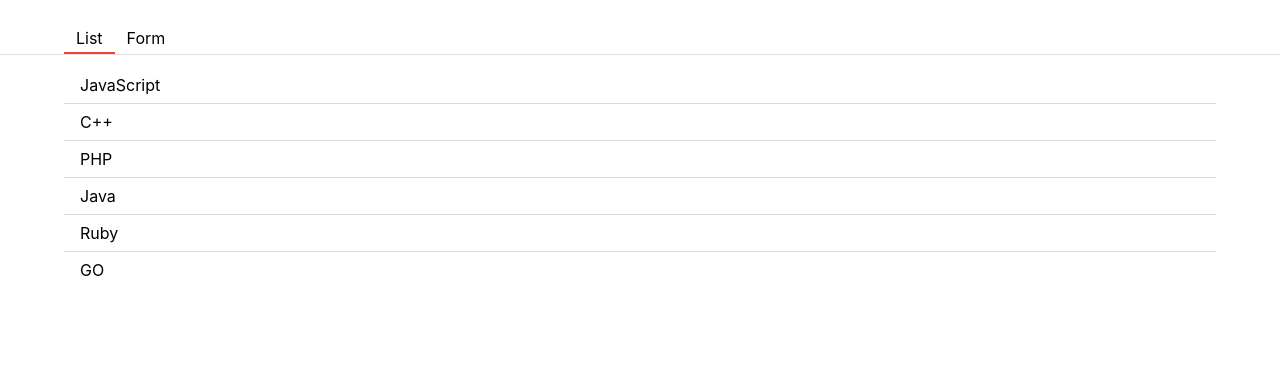
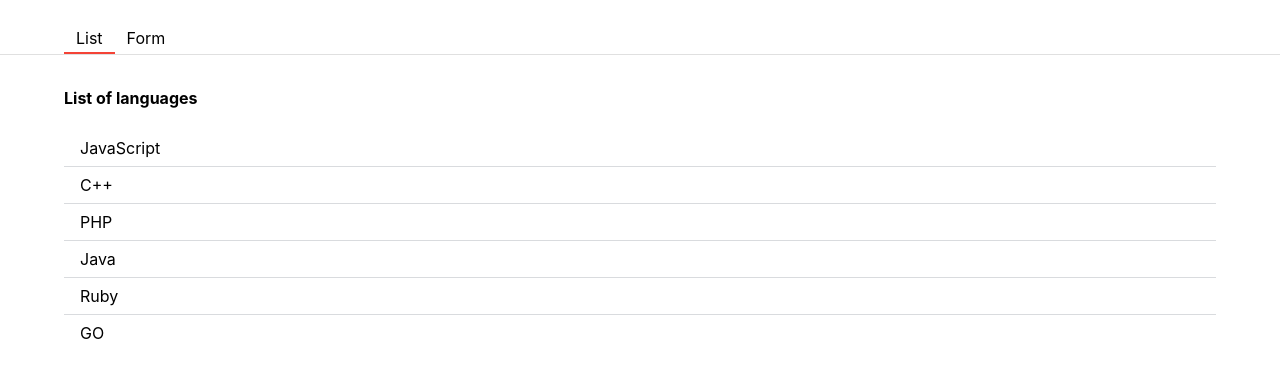
Before and after one commit to Chimoha31/Practicum_React, a React (Create React App) app: page / in a window 1280 px wide. Shown: the top 378 px of the page. Built offline with nearby package versions, Linux system fonts and the light colour scheme.

Commit message:
Received children

```diff
--- a/src/Form.js
+++ b/src/Form.js
@@ -1,5 +1,6 @@
 import React, { useState } from "react";
 import {Button} from './compoents/button';
+import {TabBodyContainer} from './compoents/tab-body-container';
 import styled from 'styled-components';
 
 const Form = (props) => {
@@ -16,8 +17,7 @@ const Form = (props) => {
   };
 
   return (
-    <Container>
-      <h4>Add new language</h4>
+    <TabBodyContainer title="Add new language">
       <form onSubmit={submitForm}>
         <div>
           <Label>Language</Label>
@@ -27,13 +27,10 @@ const Form = (props) => {
           <FormButton>Add</FormButton>
         </ButtonContainer>
       </form>
-    </Container>
+    </TabBodyContainer>
   );
 };
 
-const Container = styled.div`
-  padding: 12px 64px;
-`
 const Label = styled.label`
   display: flex;
   color:#757575;
--- a/src/List.js
+++ b/src/List.js
@@ -1,35 +1,39 @@
-import React, {useEffect} from "react";
-import styled from 'styled-components';
+import React, { useEffect } from "react";
+import { TabBodyContainer } from "./compoents/tab-body-container";
+import styled from "styled-components";
 
 const List = (props) => {
+  const langs = props.langs;
+
   useEffect(() => {
     console.log("List.js: useEffect");
 
     return () => {
-      console.log("List.js: useEffect: unmount")
-    }
+      console.log("List.js: useEffect: unmount");
+    };
   });
 
-  const langs = props.langs;
   return (
-    <Container>
-      {langs.map((lang, index) => {
-        return <ListItem key={index}>{lang}</ListItem>;
-      })}
-    </Container>
+    <TabBodyContainer title="List of languages">
+      <div>
+        {langs.map((lang, index) => {
+          return <ListItem key={index}>{lang}</ListItem>;
+        })}
+      </div>
+    </TabBodyContainer>
   );
 };
 
 const Container = styled.div`
   padding: 12px 64px;
-`
+`;
 
 const ListItem = styled.div`
   padding: 8px 16px;
 
-  &:nth-child(n+2) {
-    border-top: 1px solid #D9DBDE;
+  &:nth-child(n + 2) {
+    border-top: 1px solid #d9dbde;
   }
-`
+`;
 
 export default List;
--- /dev/null
+++ b/src/compoents/tab-body-container.js
@@ -0,0 +1,17 @@
+import styled from "styled-components";
+
+export const TabBodyContainer = (props) => {
+  const title = props.title;
+  const children = props.children;
+
+  return (
+    <Container>
+      <h4>{title}</h4>
+      {children}
+    </Container>
+  );
+};
+
+const Container = styled.div`
+  padding: 12px 64px;
+`;
```
